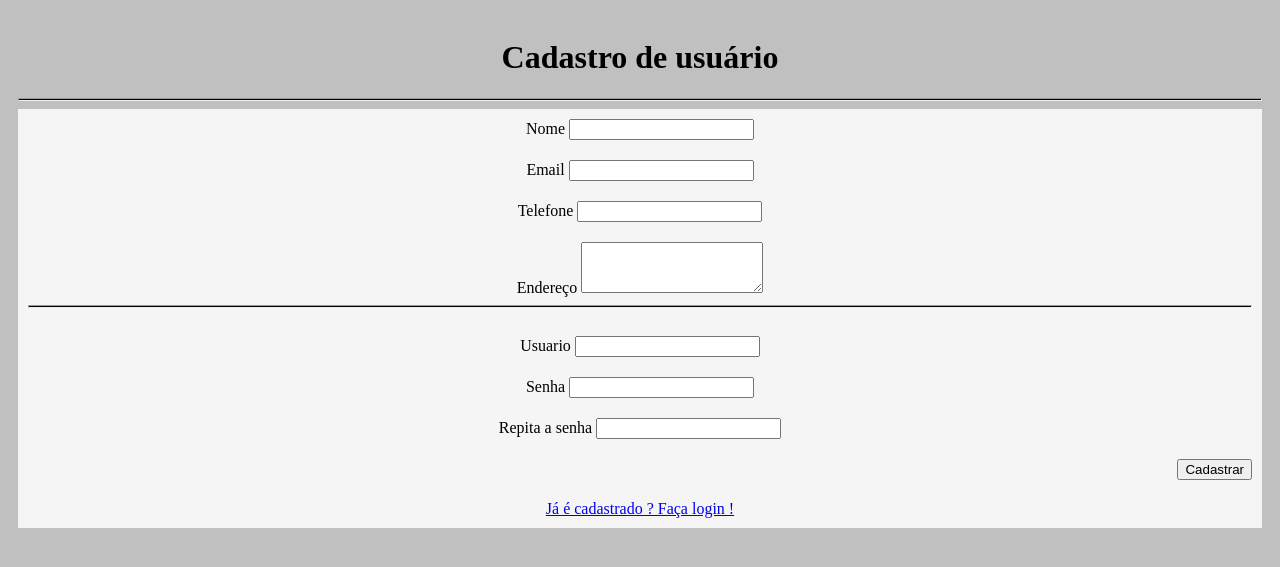
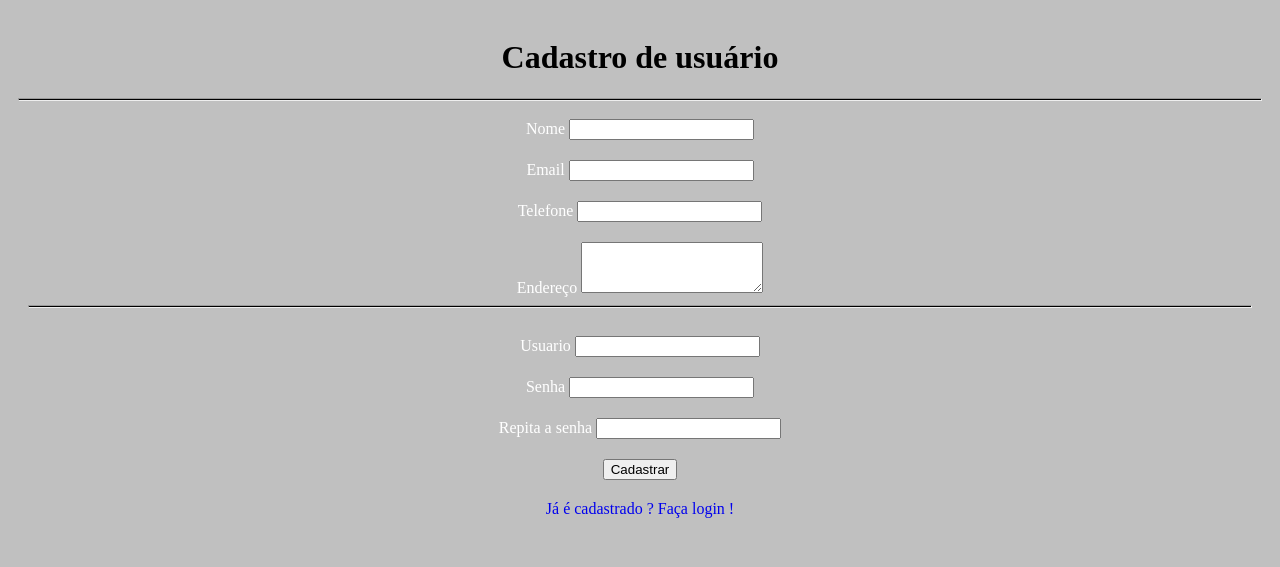
Before and after one commit to jmperes17/crud-login, a PHP site: page /View/cadastro.html in a window 1280 px wide. Shown: the top 567 px of the page. Run offline with PHP 8.4, Linux system fonts and the light colour scheme.

Commit message:
atualização

```diff
--- a/View/cadastro.html
+++ b/View/cadastro.html
@@ -21,50 +21,50 @@
         </div>
 
                 <form action="../Controller/insere_usuario.php" method="post">
-                    <div class="form-group">
+                    <div class="form-group" id="nome">
                         <label for="">Nome</label>
                         <input type="text" name="nome" required class="form-control">
                     </div>
 
-                    <div class="form-group">
+                    <div class="form-group" id="email">
                         <label for="">Email</label>
                         <input type="email" name="email" required class="form-control" >
                     </div>
 
-                    <div class="form-group">
+                    <div class="form-group" id="telefone">
                         <label for="">Telefone</label>
                         <input type="phone" name="telefone" required class="form-control">
                     </div>
 
-                    <div class="form-group">
+                    <div class="form-group" id="endereco">
                         <label for="">Endereço</label>
                         <textarea name="endereco" id="endereco" required cols="" rows="3" class="form-control"></textarea>
                         <hr style="height: 1px;color: black;background-color: black;">
                     </div>
 
-                    <div class="form-group">
+                    <div class="form-group" id="usuario">
                         <label for="">Usuario</label>
                         <input type="text" name="usuario" required class="form-control">
                     </div>
 
-                    <div class="form-group">
+                    <div class="form-group" id="senha">
                         <label for="">Senha</label>
                         <input type="password" name="senha" required class="form-control">
                     </div>
 
-                    <div class="form-group">
+                    <div class="form-group" id="senha">
                         <label for="">Repita a senha</label>
                         <input type="password" name="senha2" required class="form-control">
                     </div>
 
 
-                    <div class="form-group" align="right">
+                    <div class="form-group" id="botao">
                         <button type="submit" name="submit" class="btn btn-primary">Cadastrar</button>
 
                     </div>
 
-                    <div class="form-group" align="center">
-                    <a href="login2.html" align="center"> Já é cadastrado ? Faça login ! </a>
+                    <div class="form-group" id="link">
+                    <a href="login2.html"> Já é cadastrado ? Faça login ! </a>
                     </div>
                 </form>
     </div>
--- a/View/estilo.css
+++ b/View/estilo.css
@@ -5,8 +5,16 @@ body{
 }
 
 .form-group{
-    background-color: whitesmoke;
+    background-color: none;
     padding: 10px;
+    color: white;
+}
 
+a{
+    text-decoration: none;
+}
 
+button{
+    color: black;
+    background-color: none;
 }
```
